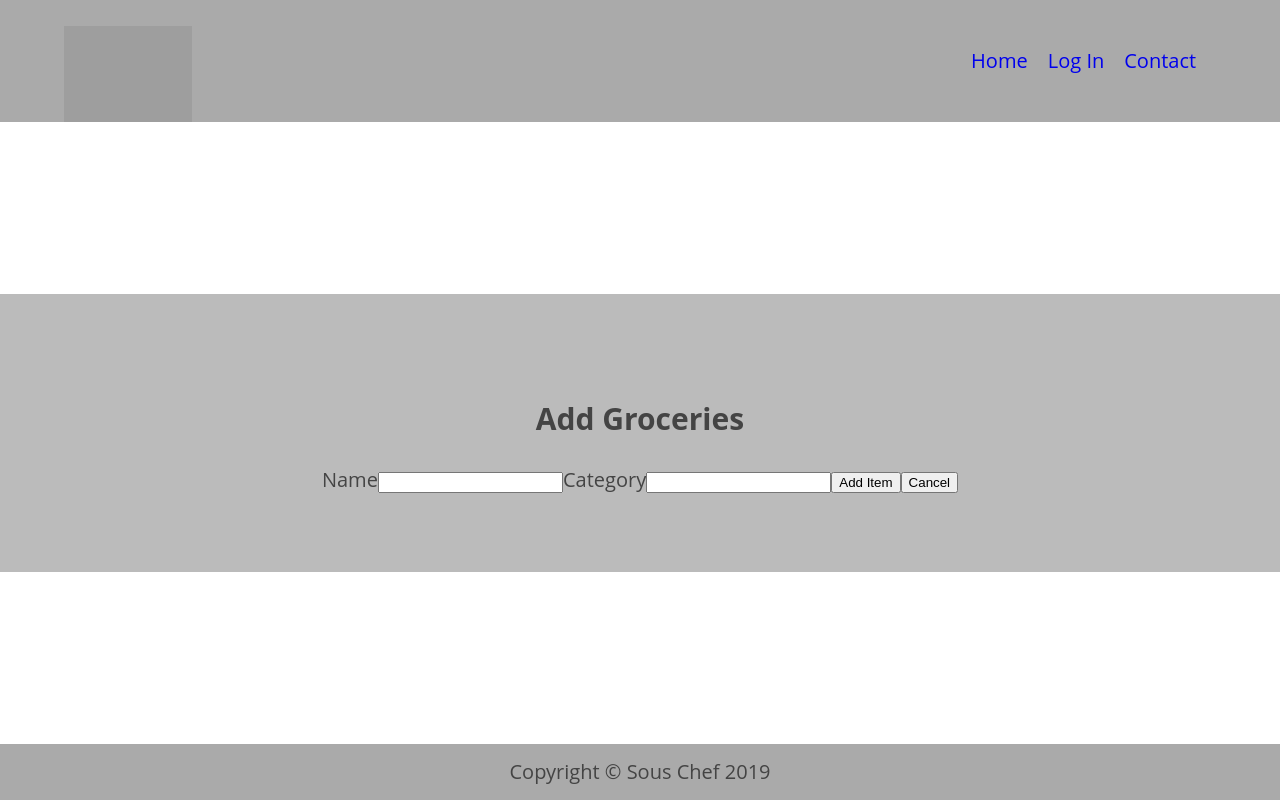
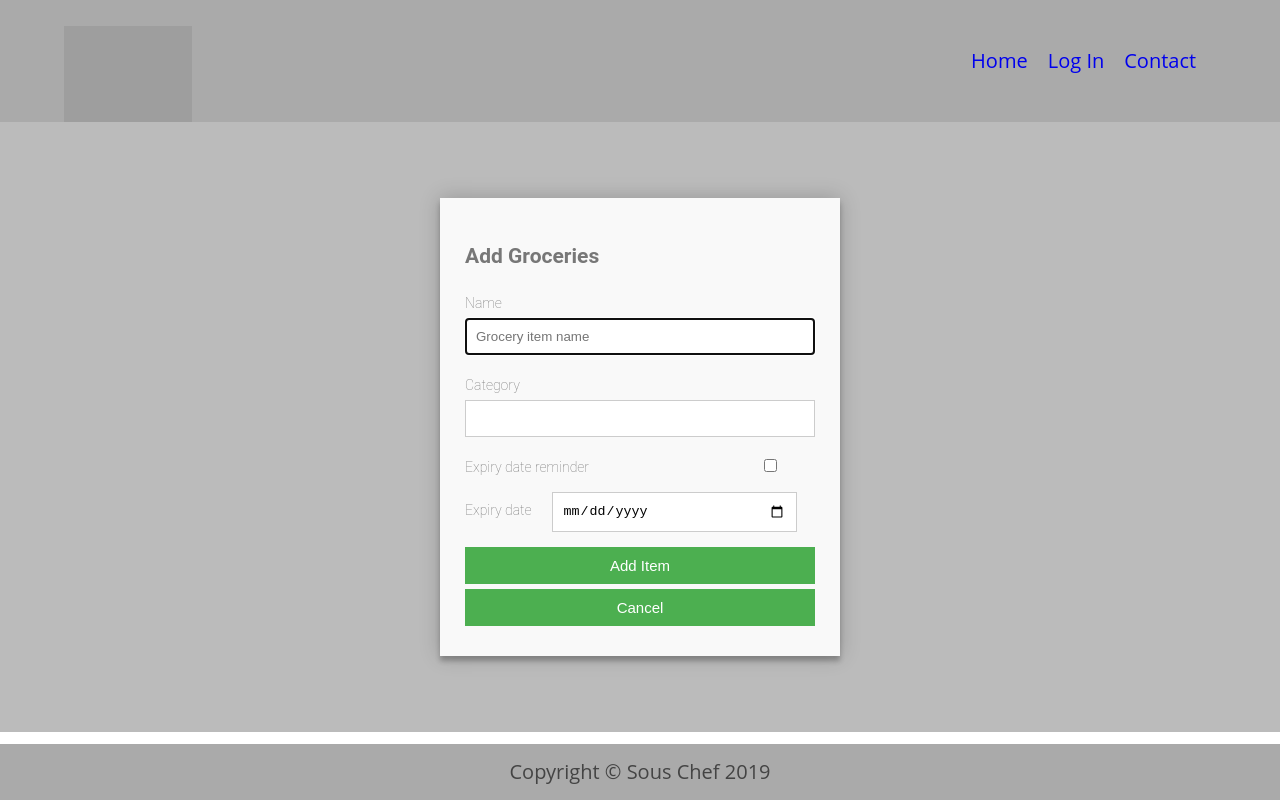
Before and after one commit to muzhaqi16/sous-chef-client, a React (Create React App) app: page /add_groceries in a window 1280 px wide. Built offline with nearby package versions, Linux system fonts and the light colour scheme; grey boxes are pictures that could not be loaded.

Commit message:
design add items form

```diff
--- a/package.json
+++ b/package.json
@@ -3,6 +3,9 @@
   "version": "0.1.0",
   "private": true,
   "dependencies": {
+    "@fortawesome/fontawesome-svg-core": "^1.2.20",
+    "@fortawesome/free-solid-svg-icons": "^5.10.0",
+    "@fortawesome/react-fontawesome": "^0.1.4",
     "react": "^16.8.6",
     "react-dom": "^16.8.6",
     "react-router-dom": "^5.0.1",
--- a/src/App.css
+++ b/src/App.css
@@ -21,5 +21,5 @@ main {
   flex-direction: row;
   flex-wrap: wrap;
   height: 100%;
-  align-content: space-around;
+  align-content: flex-start;
 }
--- a/src/index.js
+++ b/src/index.js
@@ -1,6 +1,7 @@
 import React from 'react';
 import ReactDOM from 'react-dom';
 import { BrowserRouter } from "react-router-dom";
+
 import './index.css';
 import App from './App';
 
--- /dev/null
+++ b/src/routes/AddGroceriesPage/AddGroceriesPage.css
@@ -0,0 +1,59 @@
+.add-grocery-items-section{
+  width: 100%;
+  margin: 0 auto;
+  position: relative;
+  font-family: "Roboto", Helvetica, Arial, sans-serif;
+  font-weight: 100;
+  font-size: 14px;
+  line-height: 30px;
+  color: #777;
+}
+#add-groceries-form{
+  text-align: left;
+  max-width: 400px;
+  background: #F9F9F9;
+  padding: 25px;
+  margin: 0 auto;
+  box-shadow: 0 0 20px 0 rgba(0, 0, 0, 0.2), 0 5px 5px 0 rgba(0, 0, 0, 0.24);
+}
+#add-groceries-form input{
+     width: 100%;
+  border: 1px solid #ccc;
+  background: #FFF;
+  margin: 0 0 5px;
+  padding: 10px;
+}
+#add-groceries-form button[type="submit"] {
+  cursor: pointer;
+  width: 100%;
+  border: none;
+  background: #4CAF50;
+  color: #FFF;
+  margin: 0 0 5px;
+  padding: 10px;
+  font-size: 15px;
+}
+#add-groceries-form button[type="submit"]:hover {
+  background: #43A047;
+}
+#add-groceries-from label{
+    margin: 5px 0 15px;
+  display: block;
+  font-size: 13px;
+  font-weight: 400;
+}
+fieldset {
+  border: medium none !important;
+  margin: 0 0 10px;
+  min-width: 100%;
+  padding: 0;
+  width: 100%;
+}
+#add-groceries-form input#reminder{
+    width: auto;
+    margin-left: 50%;
+}
+#add-groceries-form input#expiry-date{
+    width: 70%;
+    margin-left: 20px;
+}
--- a/src/routes/AddGroceriesPage/AddGroceriesPage.js
+++ b/src/routes/AddGroceriesPage/AddGroceriesPage.js
@@ -1,5 +1,6 @@
 import React, { Component } from 'react'
 import GroceriesContext from './../../contexts/GroceriesContext';
+import './AddGroceriesPage.css';
 
 export default class AddGroceries extends Component {
     static contextType = GroceriesContext;
@@ -18,15 +19,25 @@ export default class AddGroceries extends Component {
     }
     render() {
         return (
-            <section>
-                <h2>Add Groceries</h2>
-                <form onSubmit={this.handleSubmit}>
-                    <label htmlFor='name'>Name</label>
-                    <input type="text" id="name" required
-                        aria-label='Enter grocery item name...'
-                        name='name' />
-                    <label htmlFor='category'>Category</label>
-                    <input type="text" id="category" required name="category"></input>
+            <section className="add-grocery-items-section">
+                <form onSubmit={this.handleSubmit} method="post" id="add-groceries-form">
+                    <h2>Add Groceries</h2>
+                    <fieldset>
+                        <label htmlFor='name'>Name</label>
+                        <input type="text" id="name" required aria-label='Enter grocery item name...' name='name' tabIndex="1" autoFocus placeholder="Grocery item name" />
+                    </fieldset>
+                    <fieldset>
+                        <label htmlFor='category'>Category</label>
+                        <input type="text" id="category" required name="category"></input>
+                    </fieldset>
+                    <fieldset>
+                        <label for="reminder">Expiry date reminder</label>
+                        <input type="checkbox" id="reminder" />
+                    </fieldset>
+                    <fieldset>
+                        <label for="expiry-date">Expiry date</label>
+                        <input type="date" id="expiry-date" />
+                    </fieldset>
                     <button type='submit'>
                         Add Item
                     </button>
--- a/src/routes/GroceriesPage/GroceriesPage.css
+++ b/src/routes/GroceriesPage/GroceriesPage.css
@@ -4,15 +4,19 @@
     flex: 1;
     justify-content: space-between;
     height: 100%;
-    ;
 }
-
+.GroceryList{
+    text-align: left;
+}
 
 .GroceryList li {
     list-style: none;
-    width: 30vw;
+    width: 200px;
     height: 10vh;
     display: inline-block;
+    background-color:#f4f8fa;
+    margin: 1%;
+    padding: 10px;
 }
 
 .GroceryList li:nth-child(even) {
--- a/src/routes/GroceriesPage/GroceriesPage.js
+++ b/src/routes/GroceriesPage/GroceriesPage.js
@@ -1,5 +1,8 @@
 import React, { Component } from 'react'
 import { Link } from 'react-router-dom';
+import { faPlus } from "@fortawesome/free-solid-svg-icons";
+import { FontAwesomeIcon } from "@fortawesome/react-fontawesome";
+
 import GroceriesContext from './../../contexts/GroceriesContext';
 import GroceriesListPage from './../GroceriesListPage/GroceriesListPage'
 import './GroceriesPage.css';
@@ -16,14 +19,14 @@ export default class GroceriesPage extends Component {
                     <button>Freezer</button>
                     <button>Fridge</button>
                     <button>Pantry</button>
-                    <Link to="/add_groceries">Add items</Link>
+
                 </div>
                 <section className="GroceryList">
                     <ul>
                         {groceries.map(items =>
                             <GroceriesListPage groceryItem={items} key={items.id} />
                         )}
-
+                        <Link to="/add_groceries">Add items<FontAwesomeIcon icon={faPlus} /></Link>
                     </ul>
                 </section>
             </div>
```
Also changed, not shown: 1 other file (tests, documents, lock files or other folders).
